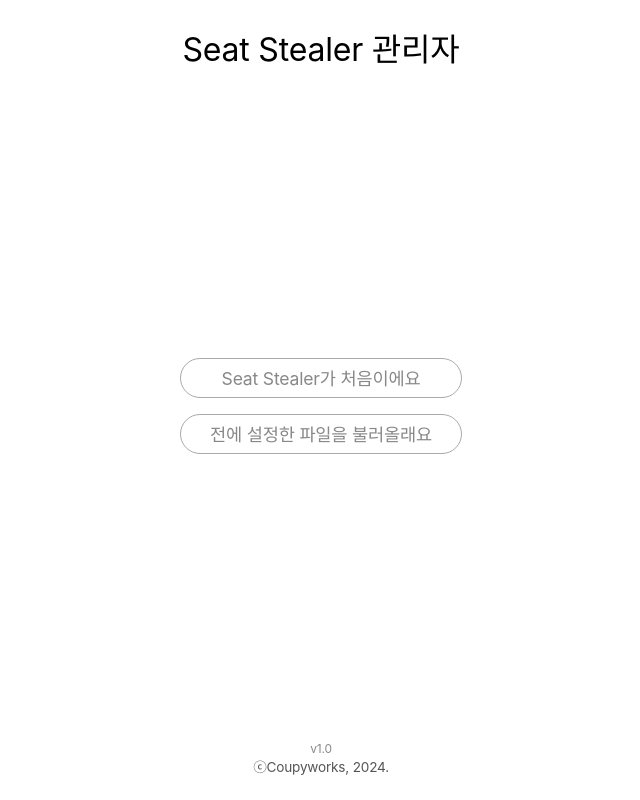
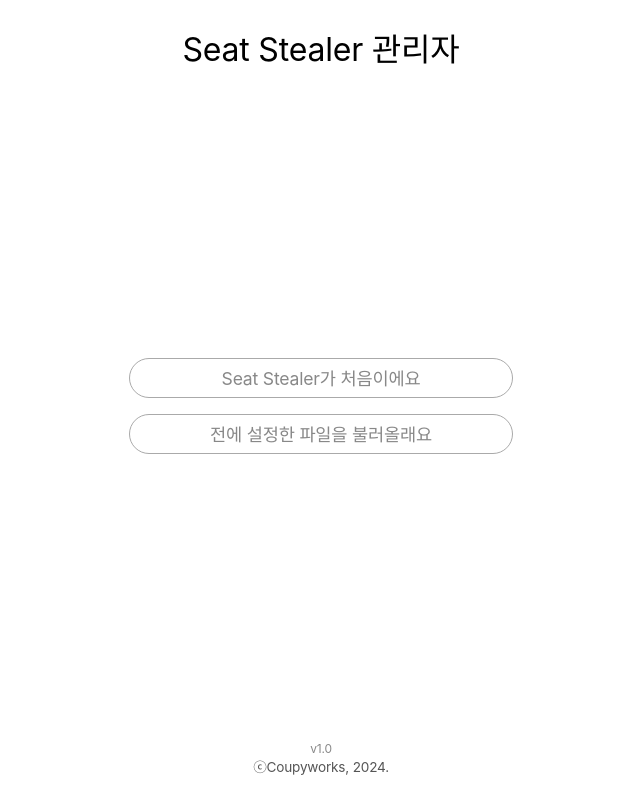
Before and after one commit to HyeokjinKang/seat-stealer-public, a SvelteKit app in the folder web/seat-stealer-admin/: page / in a window 1280 px wide. Shown: the whole page, without its empty margins (319-959 px from the left). Built offline with nearby package versions, Linux system fonts and the light colour scheme; a web font is replaced by a local one.

Commit message:
style: 메인화면 버튼 가로 길이 증가

```diff
--- a/web/seat-stealer-admin/src/routes/+page.svelte
+++ b/web/seat-stealer-admin/src/routes/+page.svelte
@@ -29,7 +29,7 @@
 		border: solid 1px #aaa;
 		color: #888;
 		font-size: 2.2vh;
-		width: 22vw;
+		width: 30vw;
 		height: 5vh;
 		border-radius: 4vh;
 		margin: 1vh 0;
```
